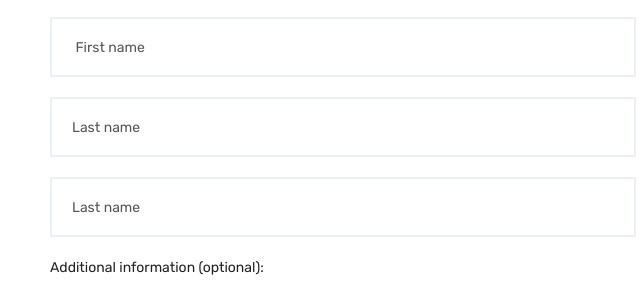
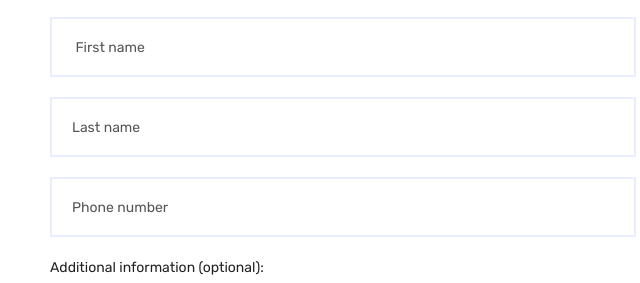
Before and after one commit to idibiatech/cloud-02, a plain HTML site: page get-started.html in a window 1280 px wide. Shown: the part 986-1269 px from the top of the page, 297-937 px from the left. Drawn offline with Linux system fonts and the light colour scheme.

Commit message:
minor fixes

```diff
--- a/get-started.html
+++ b/get-started.html
@@ -187,7 +187,7 @@
 									/>
 									<input id="fname" type="text" placeholder=" First name" />
 									<input id="lname" type="text" placeholder="Last name" />
-									<input id="pnumber" type="number" placeholder="Last name" />
+									<input id="pnumber" type="tel" placeholder="Phone number" />
 									<label for="notes">Additional information (optional):</label>
 									<textarea rows="4" cols="50" id="notes"> </textarea>
 
```
